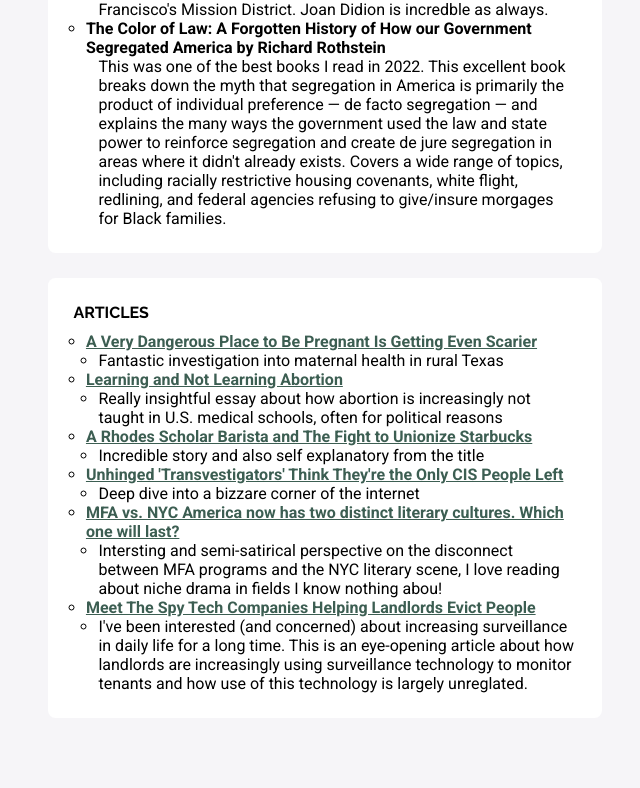
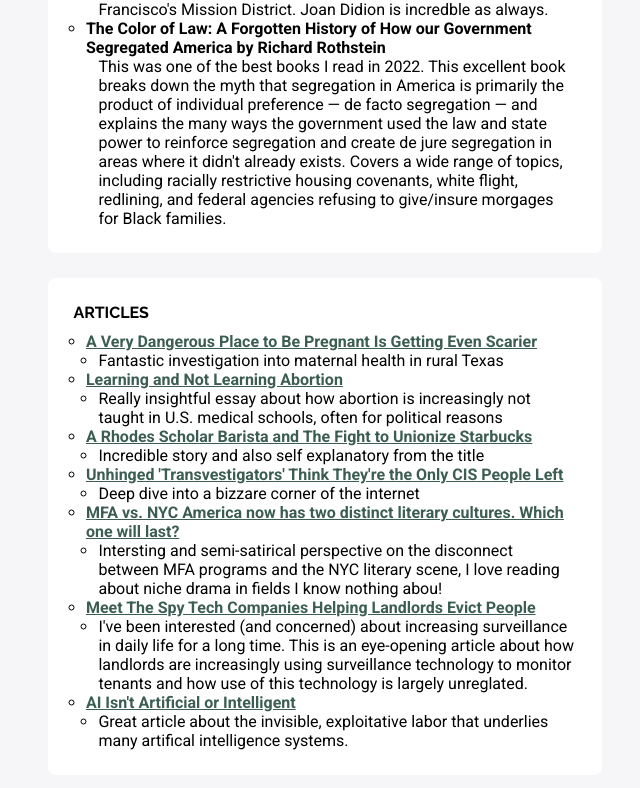
Before and after one commit to haleyej/personal2, a plain HTML site: page reading.html in a window 1280 px wide. Shown: the part 1341-2129 px from the top of the page, without its empty margins (438-1078 px from the left). Drawn offline with Linux system fonts and the light colour scheme.

Commit message:
i be reading

```diff
--- a/reading.html
+++ b/reading.html
@@ -190,6 +190,12 @@
                                 technology to monitor tenants and how use of this technology is largely unreglated.
                             </li>
                         </ul>
+                    <li><b><a href = "https://www.vice.com/en/article/wxnaqz/ai-isnt-artificial-or-intelligent">AI Isn't Artificial or Intelligent</a></b></li>
+                    <ul>
+                        <li>
+                            Great article about the invisible, exploitative labor that underlies many artifical intelligence systems.
+                        </li>
+                    </ul>
                 </ul>
             </div>
         </div>
```
